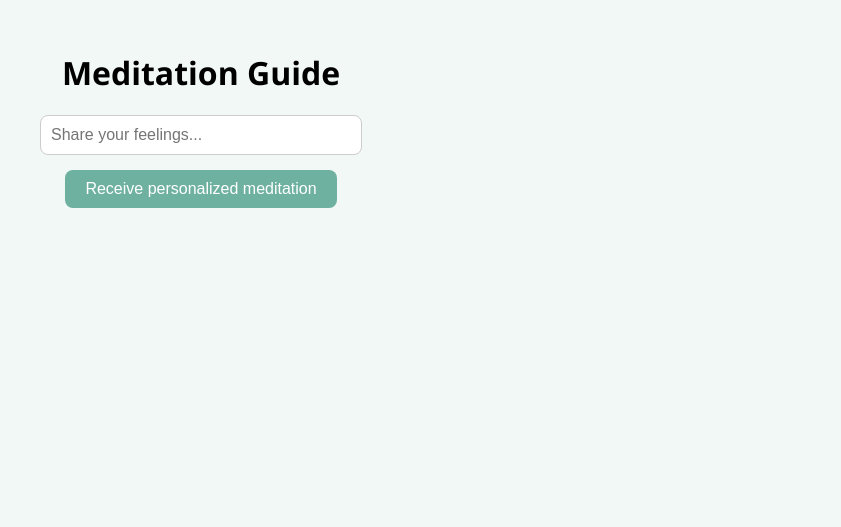
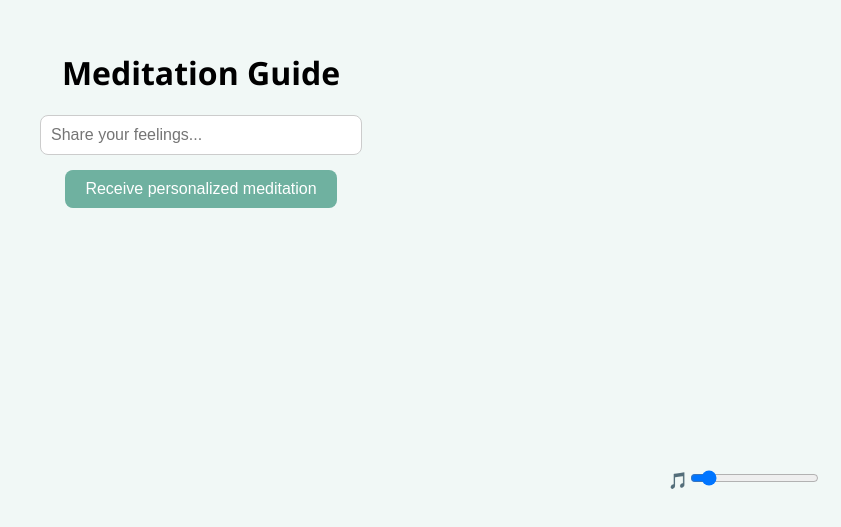
Before and after one commit to nyxthejon/Meditation-frontend, a React (Create React App) app in the folder openai-app/: page / in a window 1280 px wide. Shown: the part 289-816 px from the top of the page, without its empty margins (439-1280 px from the left). Built offline with nearby package versions, Linux system fonts and the light colour scheme; no server answers; the HTML template or start-up script is replaced by a standard one.

Commit message:
Background music

```diff
--- a/openai-app/src/App.css
+++ b/openai-app/src/App.css
@@ -11,6 +11,13 @@ body {
   height: 100vh;
   text-align: center;
 }
+
+.bg-volume-control {
+  position: fixed;
+  bottom: 20px;
+  right: 20px;
+  }
+
 
 .input-box {
   padding: 10px;
--- a/openai-app/src/App.js
+++ b/openai-app/src/App.js
@@ -16,6 +16,8 @@ function App() {
   const [audioLoaded, setAudioLoaded] = useState(false);
   const [currentTime, setCurrentTime] = useState(0);
   const [duration, setDuration] = useState(0);
+  const bgAudioRef = useRef(null);
+  const [bgVolume, setBgVolume] = useState(0.1);
 
   const openai = new OpenAI({
     apiKey:
@@ -48,7 +50,7 @@ function App() {
           {
             role: 'system',
             content:
-              'Format your response as SSML wrapped in <speak> tags. Slow down your speaking rate using <prosody rate="x-slow"> around the entire content. Insert a <break time="3s"/> tag after each complete statement to create a pause of exactly three seconds.'
+              'Format your response as SSML wrapped in <speak> tags. Slow down your speaking rate using <prosody rate="slow"> around the entire content. Insert a <break time="3s"/> tag after each complete statement to create a pause of exactly three seconds.'
           },
           {
             role: 'system',
@@ -138,6 +140,12 @@ function App() {
     }
   };
 
+  const handleVolumeChange = (e) => {
+    const vol = Number(e.target.value);
+    setBgVolume(vol);
+    if (bgAudioRef.current) bgAudioRef.current.volume = vol;
+  };
+
   const formatTime = (time) => {
     const minutes = Math.floor(time / 60);
     const seconds = Math.floor(time % 60).toString().padStart(2, '0');
@@ -190,6 +198,24 @@ function App() {
 
       {error && <p className="error-text">{error}</p>}
       <audio ref={audioRef} style={{ display: 'none' }} />
+      <audio
+        ref={bgAudioRef}
+        src="/background.mp3"
+        style={{ display: 'none' }}
+      />
+       {/* Background volume slider */}
+       <div className="bg-volume-control">
+        <label htmlFor="bg-volume">🎵</label>
+        <input
+          id="bg-volume"
+          type="range"
+          min="0"
+          max="1"
+          step="0.01"
+          value={bgVolume}
+          onChange={handleVolumeChange}
+        />
+      </div>
     </div>
   );
 }
```
Also changed, not shown: 1 other file (tests, documents, lock files or other folders).
